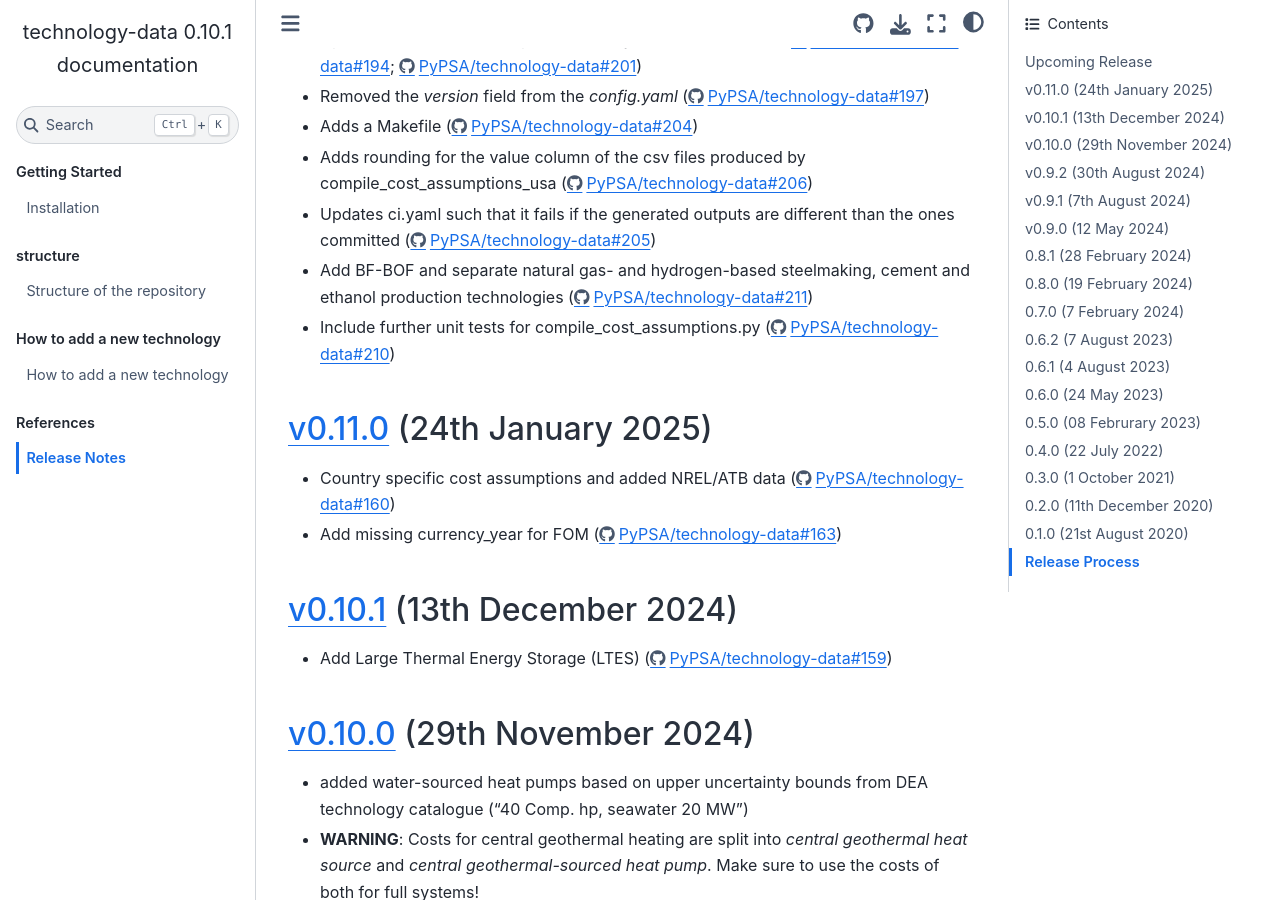
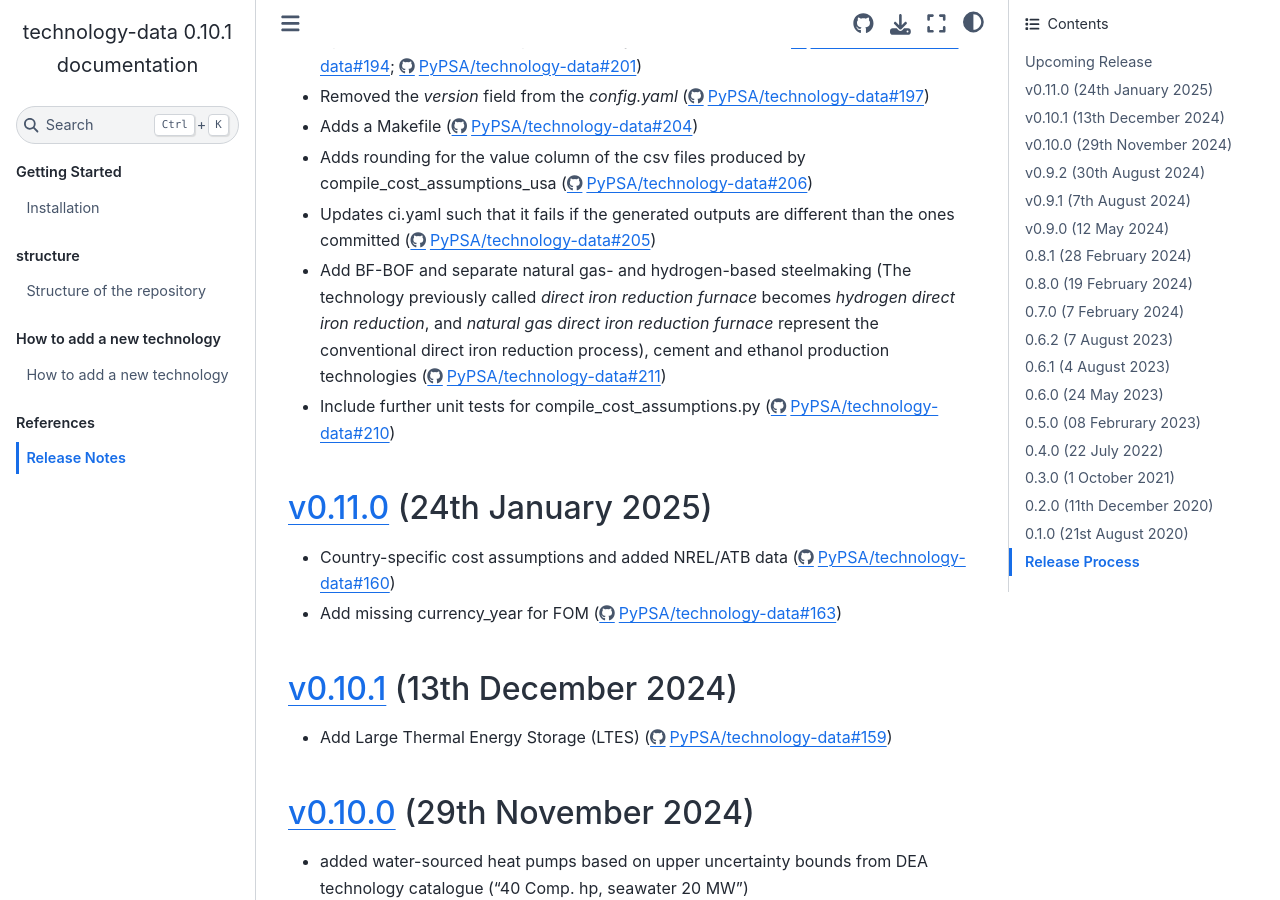
Before and after one commit to PyPSA/technology-data, a Sphinx documentation site: the page built from docs/release_notes.rst, in a window 1280 px wide and 900 px high, scrolled down 1325 px. Built offline with Sphinx 7.4.7 and the Sphinx Book theme 1.1.4, drawn with Linux system fonts in a browser that asks for light colours.

Commit message:
add explanation on direct iron reduction name changes and modify name of natural gas direct iron reduction furnace

```diff
--- a/docs/release_notes.rst
+++ b/docs/release_notes.rst
@@ -60,14 +60,14 @@ Upcoming Release
 
 * Updates ci.yaml such that it fails if the generated outputs are different than the ones committed (https://github.com/PyPSA/technology-data/pull/205)
 
-* Add BF-BOF and separate natural gas- and hydrogen-based steelmaking, cement and ethanol production technologies (https://github.com/PyPSA/technology-data/pull/211)
+* Add BF-BOF and separate natural gas- and hydrogen-based steelmaking (The technology previously called `direct iron reduction furnace` becomes `hydrogen direct iron reduction`, and `natural gas direct iron reduction furnace` represent the conventional direct iron reduction process), cement and ethanol production technologies (https://github.com/PyPSA/technology-data/pull/211)
 
 * Include further unit tests for compile_cost_assumptions.py (https://github.com/PyPSA/technology-data/pull/210)
 
 `v0.11.0 <https://github.com/PyPSA/technology-data/releases/tag/v0.11.0>`__ (24th January 2025)
 =======================================================================================
 
-* Country specific cost assumptions and added NREL/ATB data (https://github.com/PyPSA/technology-data/pull/160)
+* Country-specific cost assumptions and added NREL/ATB data (https://github.com/PyPSA/technology-data/pull/160)
 
 * Add missing currency_year for FOM (https://github.com/PyPSA/technology-data/pull/163)
 
```
Also changed, not shown: 1 other file.
